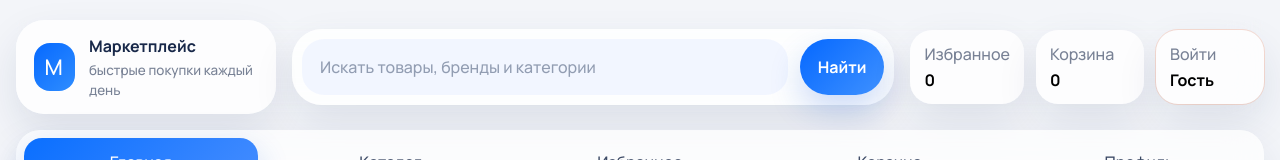
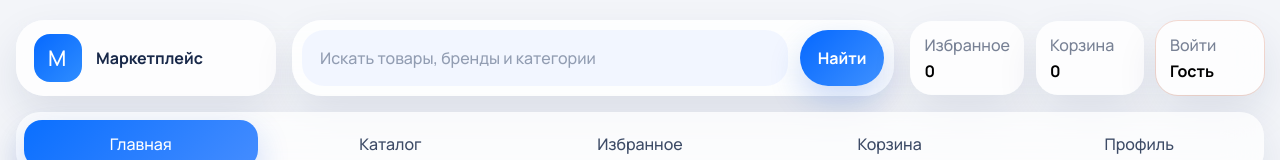
Before and after one commit to martketplace-vkr/client-frontend, a React (Vite) app: page / in a window 1280 px wide. Shown: the top 160 px of the page. Built offline with nearby package versions, Linux system fonts and the light colour scheme; no server answers; a web font is replaced by a local one.

Commit message:
remove cringe titile

```diff
--- a/src/components/layout/SiteHeader.jsx
+++ b/src/components/layout/SiteHeader.jsx
@@ -18,7 +18,6 @@ export function SiteHeader({
         <span className="brand-mark__badge">M</span>
         <span className="brand-mark__copy">
           <strong>Маркетплейс</strong>
-          <span>быстрые покупки каждый день</span>
         </span>
       </button>
 
```
